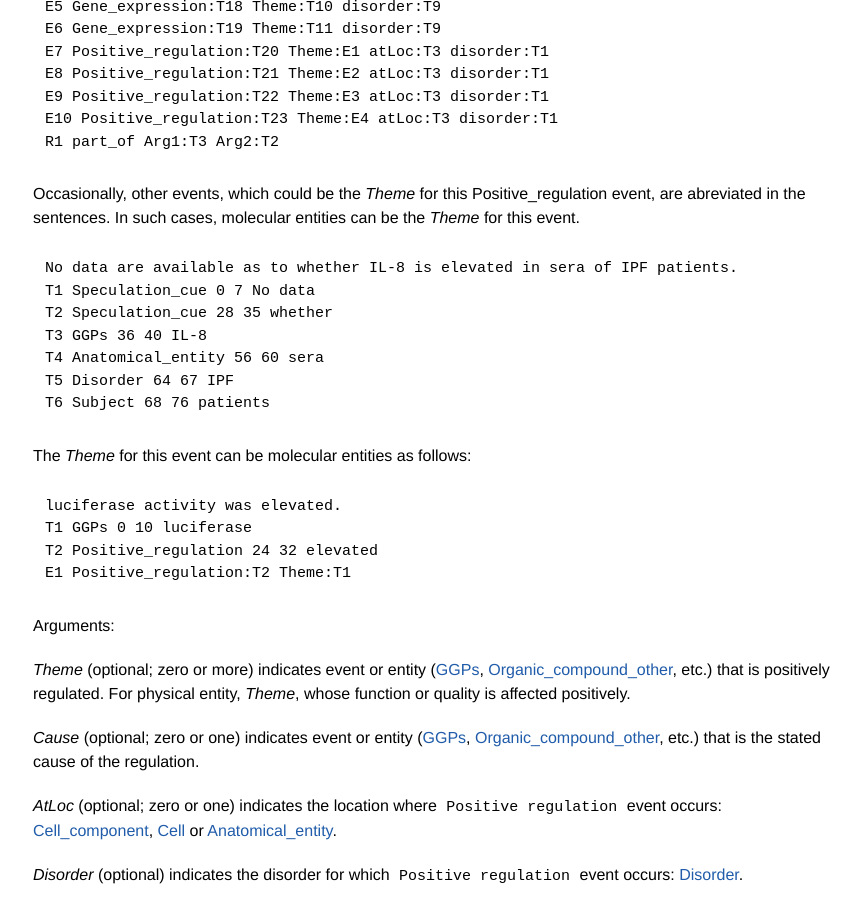
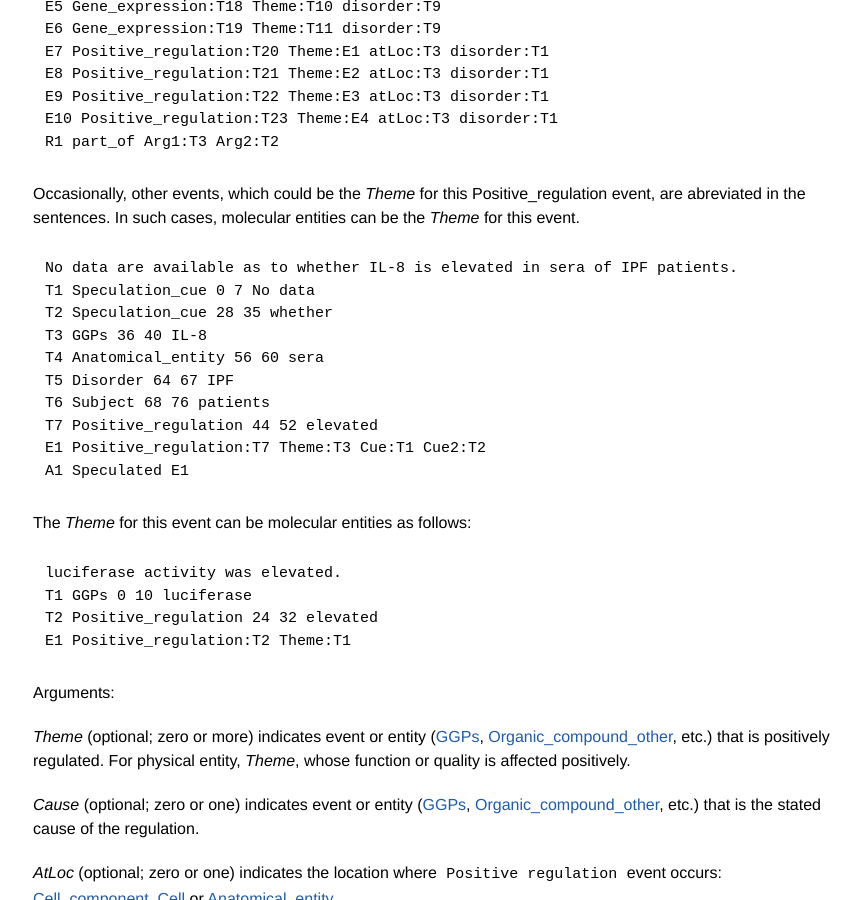
Before and after one commit to ezcatdb/molbiol_lung_corpus-guidelines, a Jekyll site: the page built from _event/Positive_regulation.md, in a window 1280 px wide and 900 px high, scrolled down 3572 px. Shown: the whole window, without its empty margins (207-1068 px from the left). Built offline with Jekyll 4.4.1, drawn with Linux system fonts in a browser that asks for light colours.

Commit message:
corrected the new sample in _event/Positive_regulation.md

```diff
--- a/_event/Positive_regulation.md
+++ b/_event/Positive_regulation.md
@@ -292,6 +292,9 @@ T3 GGPs 36 40 IL-8
 T4 Anatomical_entity 56 60 sera
 T5 Disorder 64 67 IPF
 T6 Subject 68 76 patients
+T7 Positive_regulation 44 52 elevated
+E1 Positive_regulation:T7 Theme:T3 Cue:T1 Cue2:T2
+A1 Speculated E1
 ~~~
 
 The *Theme* for this event can be molecular entities as follows:
```
